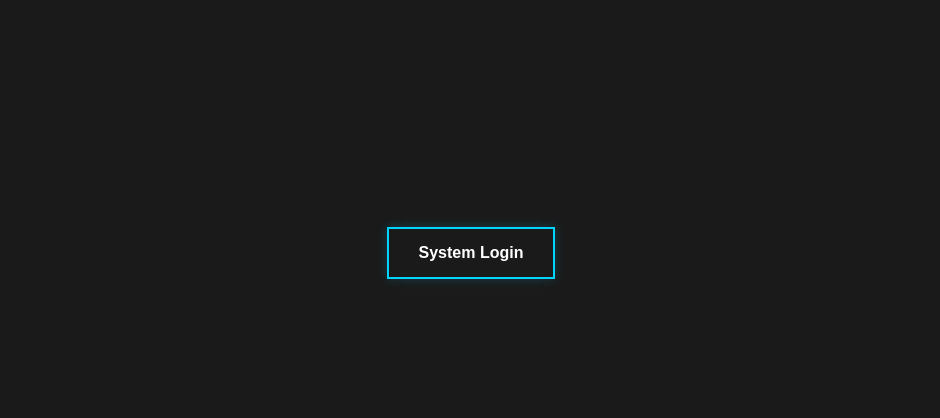
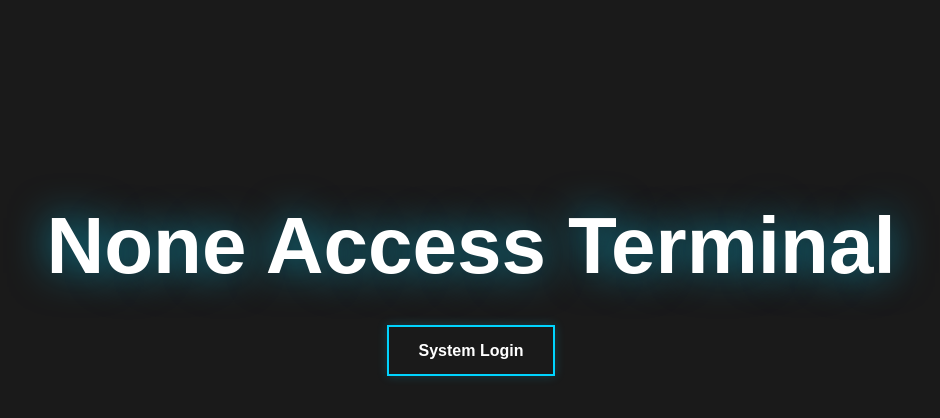
Before and after one commit to Billy-Weeks/Nexus-RFID-Kiosk, a FastAPI app: page / in a window 1280 px wide. Shown: the part 147-565 px from the top of the page, without its empty margins (169-1109 px from the left). Run offline with FastAPI, Linux system fonts and the light colour scheme.

Commit message:
Refactored main to point root to an intial landing page, which then takes to admin page

```diff
--- a/app/main.py
+++ b/app/main.py
@@ -25,6 +25,9 @@
 ##  Grabbing special "escape" password to exit scanning mode
 ESCAPE_PASSWORD = os.environ.get("ESCAPE_PASSWORD")
 
+##  Grabbing club name, set up during initial startup
+CLUB_NAME = os.environ.get("CLUB_NAME")
+
 ##  Create FastAPI app
 app = FastAPI()
 
@@ -48,7 +51,7 @@
 
     return templates.TemplateResponse(request=request,
                                       name="landing.html",
-                                      context={})
+                                      context={"club": CLUB_NAME})
 
 ##  Admin page information
 @app.get("/admin")
--- a/static/style.css
+++ b/static/style.css
@@ -83,10 +83,6 @@
 	color: rgba(255, 255, 255, 0);
 }
 
-.input-fields {
-	//
-}
-
 .field-style {
     margin-bottom: 20px;
     text-align: left;
@@ -105,6 +101,22 @@
 	border: 1px solid #555;
 	background-color: #222;
 	color: white;
+}
+
+.landing-splash {
+	text-align: center;
+}
+
+.cinematic-title {
+	font-size: 5rem;
+	margin-bottom: 50px;
+	color: rgba(255,255,255,0);
+	animation: terminal-boot 3s ease-in-out forwards;
+}
+
+.cinematic-btn {
+	opacity: 0;
+	animation: button-reveal 2s ease-in-out 2.5s forwards;
 }
 
 @keyframes pulse-glow {
@@ -135,3 +147,17 @@
 		color: rgba(255, 255, 255, 1);
 	}
 }
+
+@keyframes terminal-boot {
+	0% {color: rgba(255, 255, 255, 0);
+		text-shadow: 0 0 0px rgba(0, 212, 255, 0);
+	}
+	100% {color: rgba(255, 255, 255, 1);
+		  text-shadow: 0 0 40px rgba(0, 212, 255, 0.6);
+	}
+}
+
+@keyframes button-reveal {
+	0% {opacityL 0;}
+	100% {opacity: 1;}
+}
--- a/templates/landing.html
+++ b/templates/landing.html
@@ -12,12 +12,14 @@
 </head>
 
 <body>
-    <!-- Implement dynamic club message here-->
-    <h1 class="splash-screen">Claw Command Access Terminal</h1>
 
-    <a href="/admin" class="dash-btn">System Login</a>
+    <div class="landing-splash">
 
+        <h1 class="cinematic-title">{{ club }} Access Terminal</h1>
 
+        <a href="/admin" class="dash-btn cinematic-btn">System Login</a>
+
+    </div>
 
 </body>
 
--- a/templates/logout.html
+++ b/templates/logout.html
@@ -17,7 +17,7 @@
     <script>
         setTimeout(function () {
             window.location.href = "/admin";
-        }, 10000);
+        }, 9000);
     </script>
 
 </body>
```
